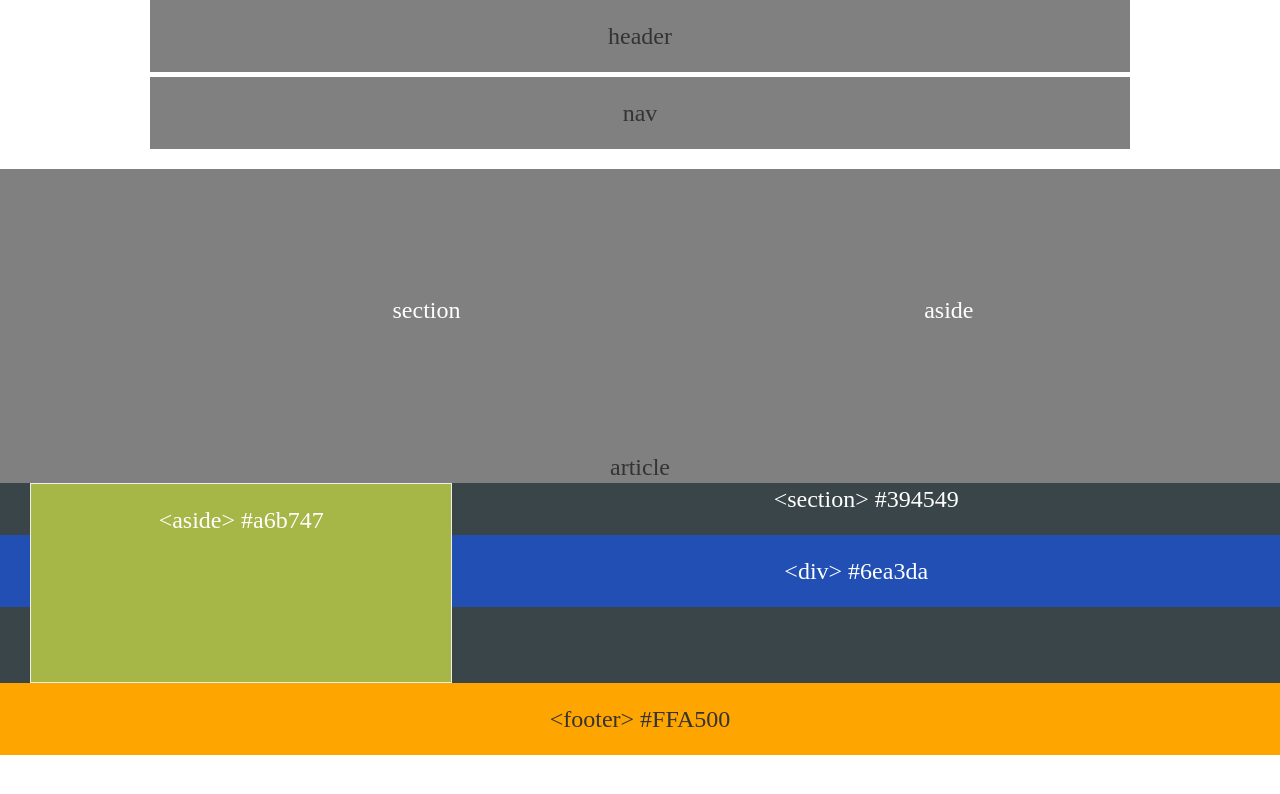
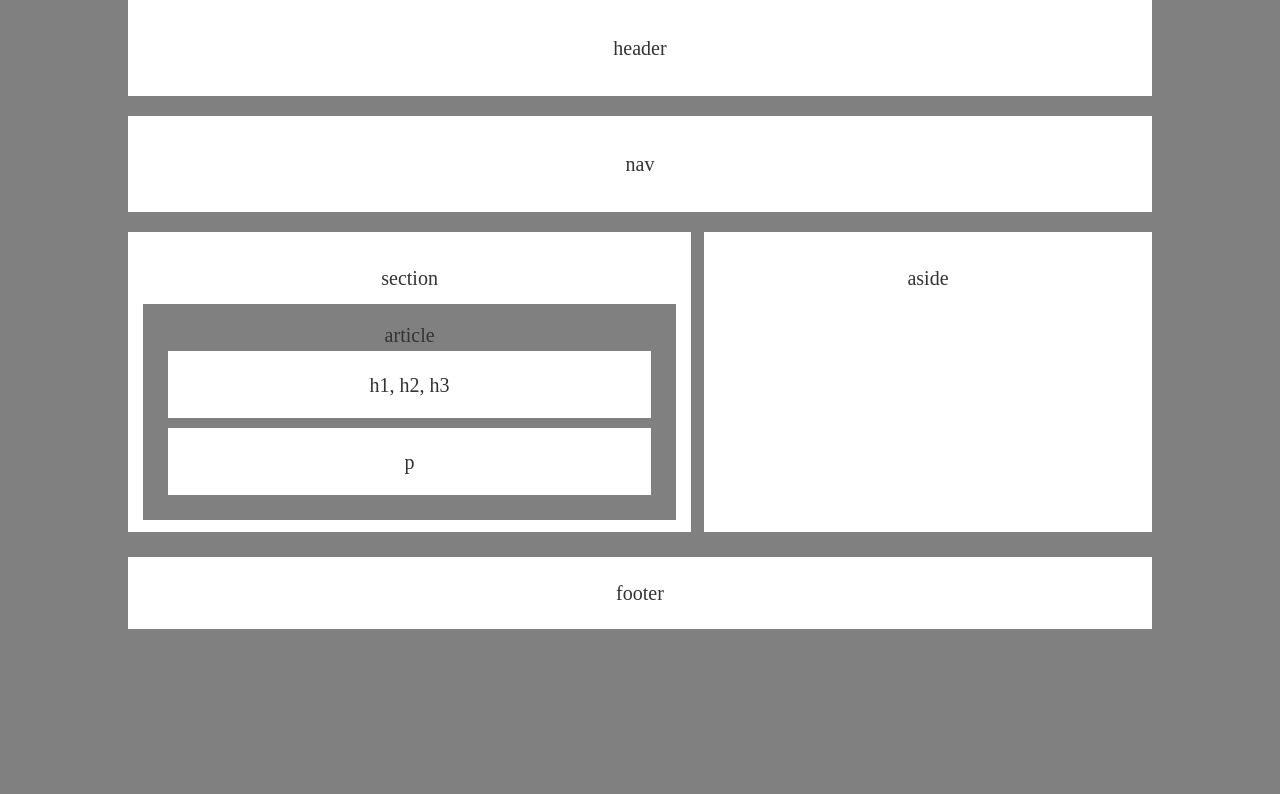
Before and after one commit to nicky2quicky/HW-Wireframe, a plain HTML site: page index.html in a window 1280 px wide. Drawn offline with Linux system fonts and the light colour scheme.

Commit message:
Further tweaking with border/padding

```diff
--- a/index.html
+++ b/index.html
@@ -10,7 +10,7 @@
 </head>
 
 
-<body>
+<body style="background-color:gray">
 
   <header id="header">
     header
@@ -22,28 +22,35 @@
 
   <section id="section">
     section
+    <section id="article">
+      article
+      <h3>
+        h1, h2, h3
+      </h3>
+      <p>
+        p
+      </p>
+    </section>
   </section>
 
   <section id="aside">
     aside
   </section>
 
-  <section id="article">
-    article
-  </section>
 
-  <section id="full">
+  <!-- <section id="full">
     <aside>
       &lt;aside&gt; #a6b747
     </aside>
     &lt;section&gt; #394549
+
     <div id="division">
       &lt;div&gt; #6ea3da
     </div>
-  </section>
+  </section> -->
 
   <footer>
-    &lt;footer&gt; #FFA500
+    footer
   </footer>
 
 </body>
--- a/style.css
+++ b/style.css
@@ -8,80 +8,81 @@
   }
 
   body {
-    font-size: 24px;
+    font-size: 20px;
     line-height: 32px;
     color: #333;
   }
 
   header {
-    margin-left: 150px;
-    margin-right: 150px;
-    padding: 20px;
-    margin-bottom: 5px;
-    color: #333;
-    background: gray;}
+    margin-left: 10%;
+    margin-right: 10%;
+    padding: 2.5%;
+    margin-bottom: 20px;
+    background: white;
+  }
 
   #nav {
-    margin-left: 150px;
-    margin-right: 150px;
-    padding: 20px;
+    margin-left: 10%;
+    margin-right: 10%;
+    padding: 2.5%;
     margin-bottom: 20px;
     color: #333;
-    background: gray;
-    border-color:grey;
+    background: white;
   }
 
   #section {
-    margin-left: 150px;
-    margin-right: 20px;
+    text-align: top;
+    margin-left: 10%;
+    margin-right: 1%;
+    margin-bottom: 25px;
     float: left;
-    padding: 125px;
-    width: 43.2%;
-    color: #fff;
-    background: gray;
+    padding-top: 30px;
+    padding-bottom: 10px;
+    padding-left: 15px;
+    padding-right: 15px;
+    width: 44%;
+    height: 300px;
+    background: white;
   }
 
   #aside {
-    margin-right: 50px;
-    padding: 125px;
+    margin-right: 10%;
+    margin-bottom: 25px;
+    padding-top: 30px;
+    padding-bottom: 30px;
     float: left;
-    width: 35.3%;
-    color: #fff;
-    background: gray;
+    width: 35%;
+    height: 300px;
+    background: white;
   }
 
   #article {
-    float:center;
     background: gray;
+    margin-top: 10px;
+    border-top: 30px;
+    padding-bottom: 25px;
+    padding-top: 15px;
+    padding-left: 25px;
+    padding-right: 25px;
+    background: gray
   }
 
-  #full {
-    width: 100%;
-    overflow: auto;
-    clear: both;
-    color: #fff;
-    background: #394549;
-  }
-
-  #division {
-    padding: 20px;
-    margin-top: 20px;
-    background: #214fb3;
-  }
-
-  aside {
-    float: left;
-    width: 33%;
-    height: 200px;
-    padding: 20px;
-    margin-left: 30px;
-    text-decoration-color: white;
-    background: #a6b747;
-    border: 1px solid #eee;
+  h3{
+    background: white;
+    padding: 17.5px ;
   }
 
   footer {
+    margin-left: 10%;
+    margin-right: 10%;
     padding: 20px;
     clear: both;
-    background: #FFA500;
+    background: white;
   }
+
+  p {
+    margin-top: 10px;
+    padding: 17.5px;
+    clear: both;
+    background: white;
+  }
```
